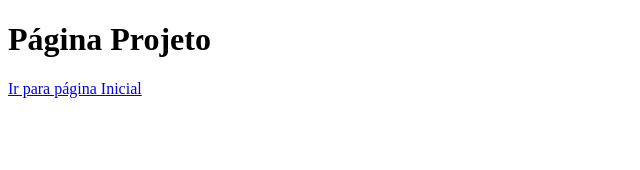
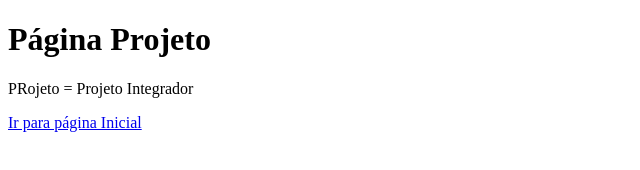
Before and after one commit to pipe1988/aulagithub, a plain HTML site: page projeto.html in a window 1280 px wide. Shown: the whole page, without its empty margins (0-640 px from the left). Drawn offline with Linux system fonts and the light colour scheme.

Commit message:
Inclusao Projeto Integrador

```diff
--- a/projeto.html
+++ b/projeto.html
@@ -7,6 +7,7 @@
 </head>
 <body>
     <h1>Página Projeto</h1>
+    <p>PRojeto = Projeto Integrador</p>
     <a href="index.html">Ir para página Inicial</a>
 </body>
 </html>
```
